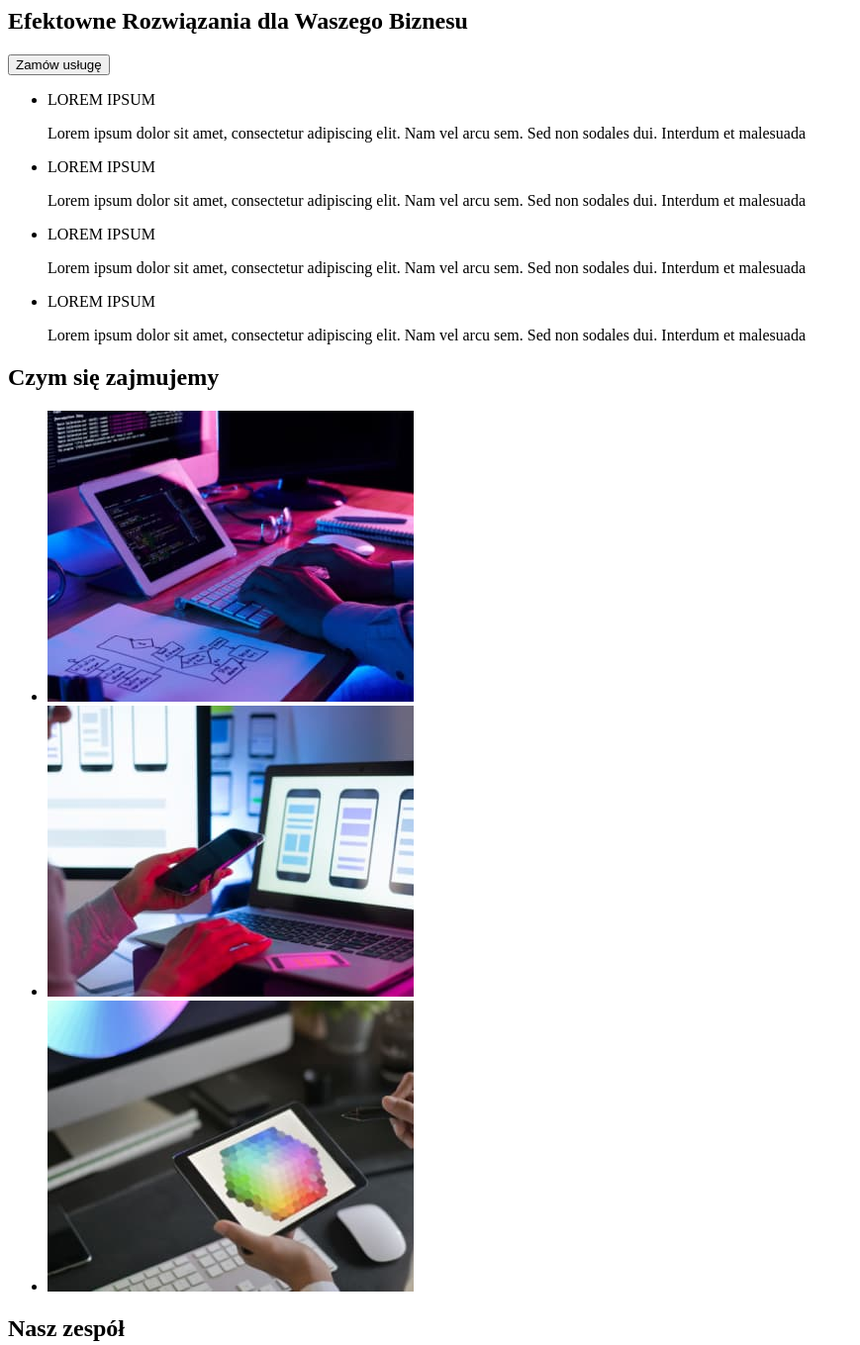
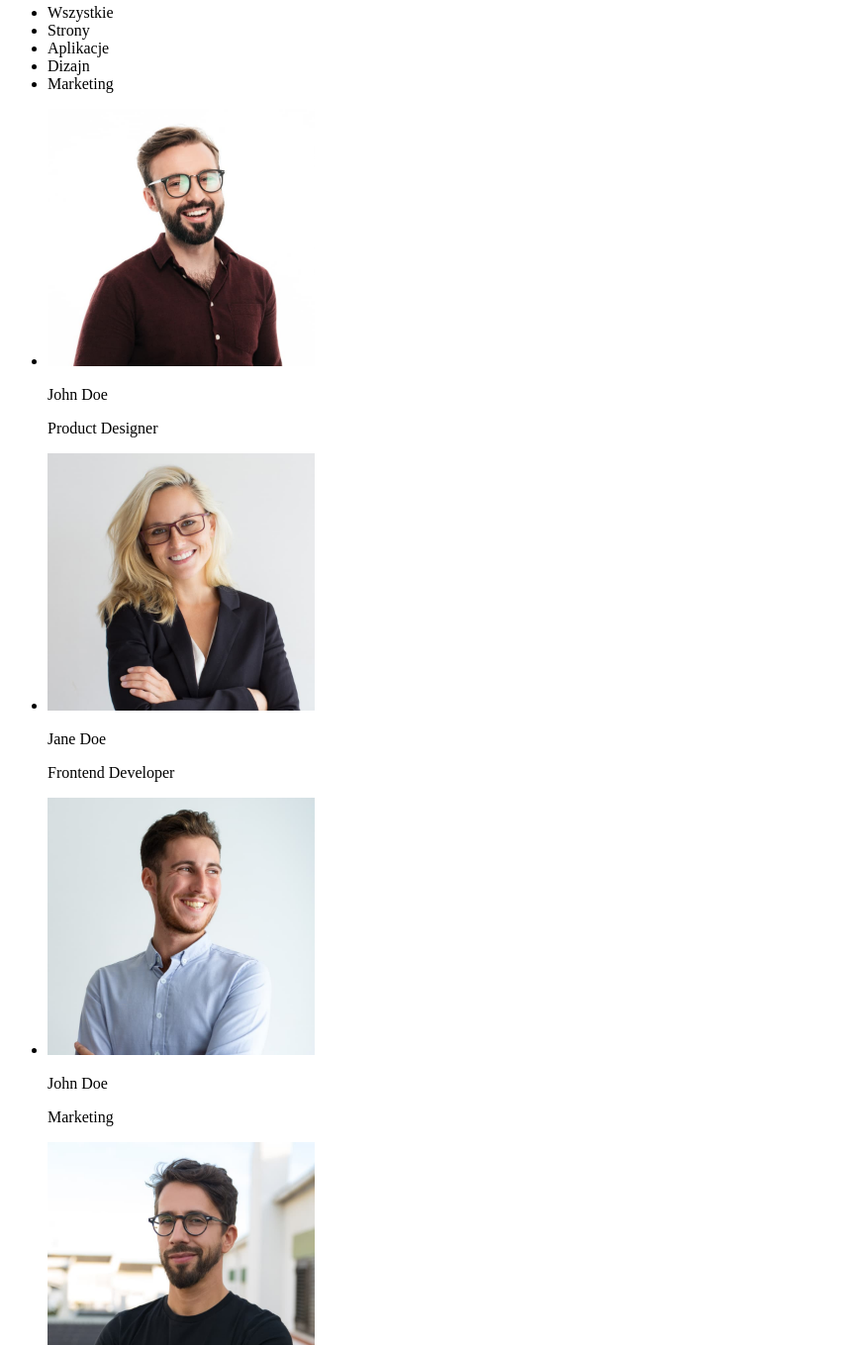
Before and after one commit to KRKDEV/goit-markup-hw-02, a plain HTML site: page portfolio.html in a window 1280 px wide. Shown: the part 134-1493 px from the top of the page at 99% size, without its empty margins (0-869 px from the left). Drawn offline with Linux system fonts and the light colour scheme.

Commit message:
Update: Created portfolio html structure

```diff
--- a/portfolio.html
+++ b/portfolio.html
@@ -2,13 +2,13 @@
 <html lang="pl">
     <head>
         <meta name="viewport" content="width=device-width, initial-scale=1.0" />
-        <title>Studio</title>
+        <title>Portfolio</title>
     </head>
     <body>
         <header>
             <nav>
                 <ul>
-                    <li><a href="#logo">WebStudio</a></li>
+                    <li><a href="index.html">WebStudio</a></li>
                     <li><a href="#agencja">Agencja</a></li>
                     <li><a href="#portfolio">Portfolio</a></li>
                     <li><a href="#kontakt">Kontakt</a></li>
@@ -16,79 +16,18 @@
             </nav>
             <a href="mailto:info@devstudio.com">info@devstudio.com</a>
             <a href="tel:+48111111111">+48 111 111 111</a>
-            <section>
-                <h1>Efektowne Rozwiązania dla Waszego Biznesu</h1>
-                <button type="button">Zamów usługę</button>
-            </section>
         </header>
         <main>
             <div>
                 <ul>
-                    <li>
-                        <p>LOREM IPSUM</p>
-                        <p>
-                            Lorem ipsum dolor sit amet, consectetur adipiscing
-                            elit. Nam vel arcu sem. Sed non sodales dui.
-                            Interdum et malesuada
-                        </p>
-                    </li>
-                    <li>
-                        <p>LOREM IPSUM</p>
-                        <p>
-                            Lorem ipsum dolor sit amet, consectetur adipiscing
-                            elit. Nam vel arcu sem. Sed non sodales dui.
-                            Interdum et malesuada
-                        </p>
-                    </li>
-                    <li>
-                        <p>LOREM IPSUM</p>
-                        <p>
-                            Lorem ipsum dolor sit amet, consectetur adipiscing
-                            elit. Nam vel arcu sem. Sed non sodales dui.
-                            Interdum et malesuada
-                        </p>
-                    </li>
-                    <li>
-                        <p>LOREM IPSUM</p>
-                        <p>
-                            Lorem ipsum dolor sit amet, consectetur adipiscing
-                            elit. Nam vel arcu sem. Sed non sodales dui.
-                            Interdum et malesuada
-                        </p>
-                    </li>
+                    <li>Wszystkie</li>
+                    <li>Strony</li>
+                    <li>Aplikacje</li>
+                    <li>Dizajn</li>
+                    <li>Marketing</li>
                 </ul>
             </div>
-            <section>
-                <h2>Czym się zajmujemy</h2>
-                <ul>
-                    <li>
-                        <img
-                            src="images/img-1.jpg"
-                            alt="Programmer is working on his desk office"
-                            width="370"
-                            height="294"
-                        />
-                    </li>
-                    <li>
-                        <img
-                            src="images/img-2.jpg"
-                            alt="Web UI developer is working on mobile user interface"
-                            width="370"
-                            height="294"
-                        />
-                    </li>
-                    <li>
-                        <img
-                            src="images/img-3.jpg"
-                            alt="Artist web designer is creating colour selection"
-                            width="370"
-                            height="294"
-                        />
-                    </li>
-                </ul>
-            </section>
-            <section>
-                <h2>Nasz zespół</h2>
+            <div>
                 <ul>
                     <li>
                         <img
@@ -131,7 +70,7 @@
                         <p>UI Designer</p>
                     </li>
                 </ul>
-            </section>
+            </div>
         </main>
         <footer>
             <a href="#logo">WebStudio</a>
```
